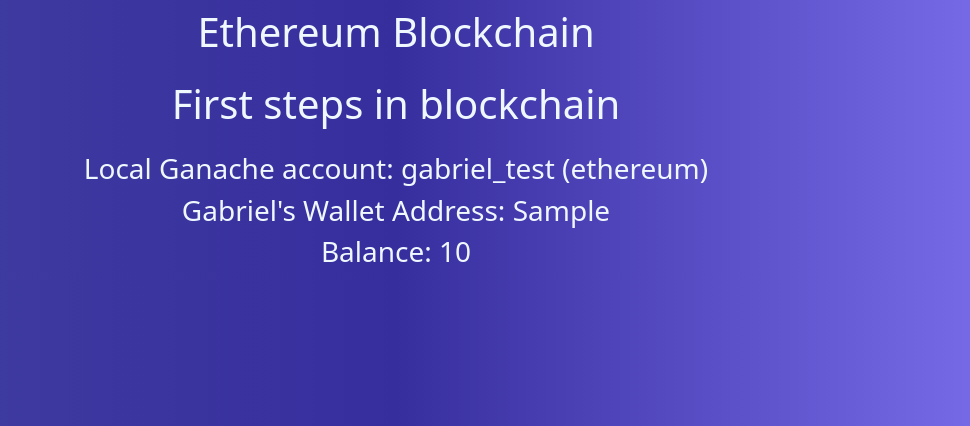
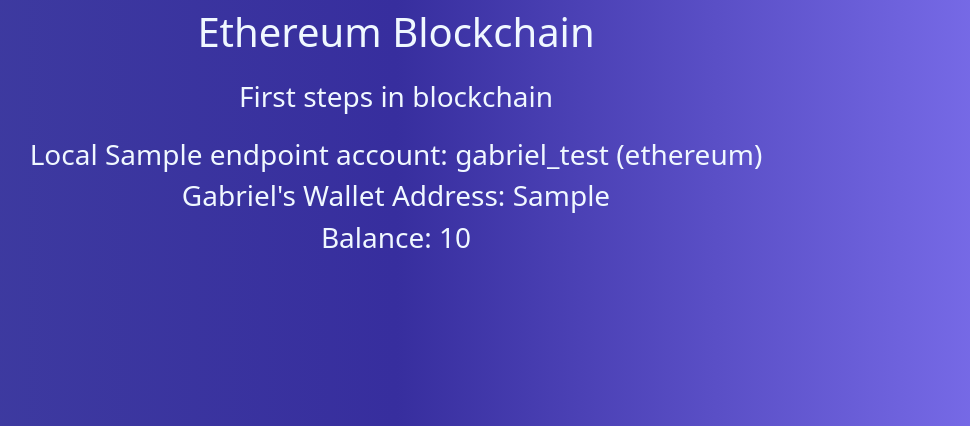
Before and after one commit to Masutier/wimm, a Flask app: template templates/home.html in a window 1280 px wide. Shown: the part 56-482 px from the top of the page, without its empty margins (244-1214 px from the left). Run offline with Flask 2, Linux system fonts and the light colour scheme; the template is opened without the code that fills it: most values are stand-ins (such as "Sample title", 1, 10 or a date in 2020); parts of the project's set-up code (start-up, migrations or seed data) failed here and were passed over.

Commit message:
add connection verification to ganache

```diff
--- a/app.py
+++ b/app.py
@@ -22,12 +22,25 @@
     send_wallet = config["SENDER_WALLET"]
     private_key = config["PRIVATE_KEY"]
     web3 = Web3(Web3.HTTPProvider(ganache_url))
-    # get balance
-    wei_balance = web3.eth.get_balance(send_wallet)
-    balance = web3.fromWei(wei_balance, 'ether')
 
-    context = {"send_wallet":send_wallet, "balance":balance}
-    return render('home.html', **context)
+    if web3.isConnected():
+        # get balance
+        wei_balance = web3.eth.get_balance(send_wallet)
+        balance = web3.fromWei(wei_balance, 'ether')
+        endpoint = "Ganache Local Blockchain"
+
+        context = {"send_wallet":send_wallet, "balance":balance, "endpoint":endpoint}
+        return render('home.html', **context)
+    else:
+        web3 = Web3(Web3.HTTPProvider(config['INFURA_URL']))
+        address = config["SENDER_WALLET"]
+        wei_balance = web3.eth.getBalance(address)
+        balance = web3.fromWei(wei_balance, 'ether')
+        endpoint = "Infura Main Net"
+
+        flash("Please connect to local provider")
+        context = {"send_wallet":address, "balance":balance, "endpoint":endpoint}
+        return render('home.html', **context)
 
 
 @app.route('/infuraPoint', methods=['GET', 'POST'])
--- a/templates/home.html
+++ b/templates/home.html
@@ -2,10 +2,10 @@
 
 {% block content %}
 <div class="col-11 mx-auto mt-4 c">
-    <h1>First steps in blockchain</h1>
+    <h3>First steps in blockchain</h3>
 </div>
 <div class="col-8 mx-auto mt-4 c">
-    <h3>Local Ganache account:  gabriel_test (ethereum)</h3>
+    <h3>Local {{ endpoint }} account:  gabriel_test (ethereum)</h3>
     <h3>Gabriel's Wallet Address:  {{ send_wallet }}</h3>
     <h3>Balance: {{ balance }}</h3>
 </div>
```
